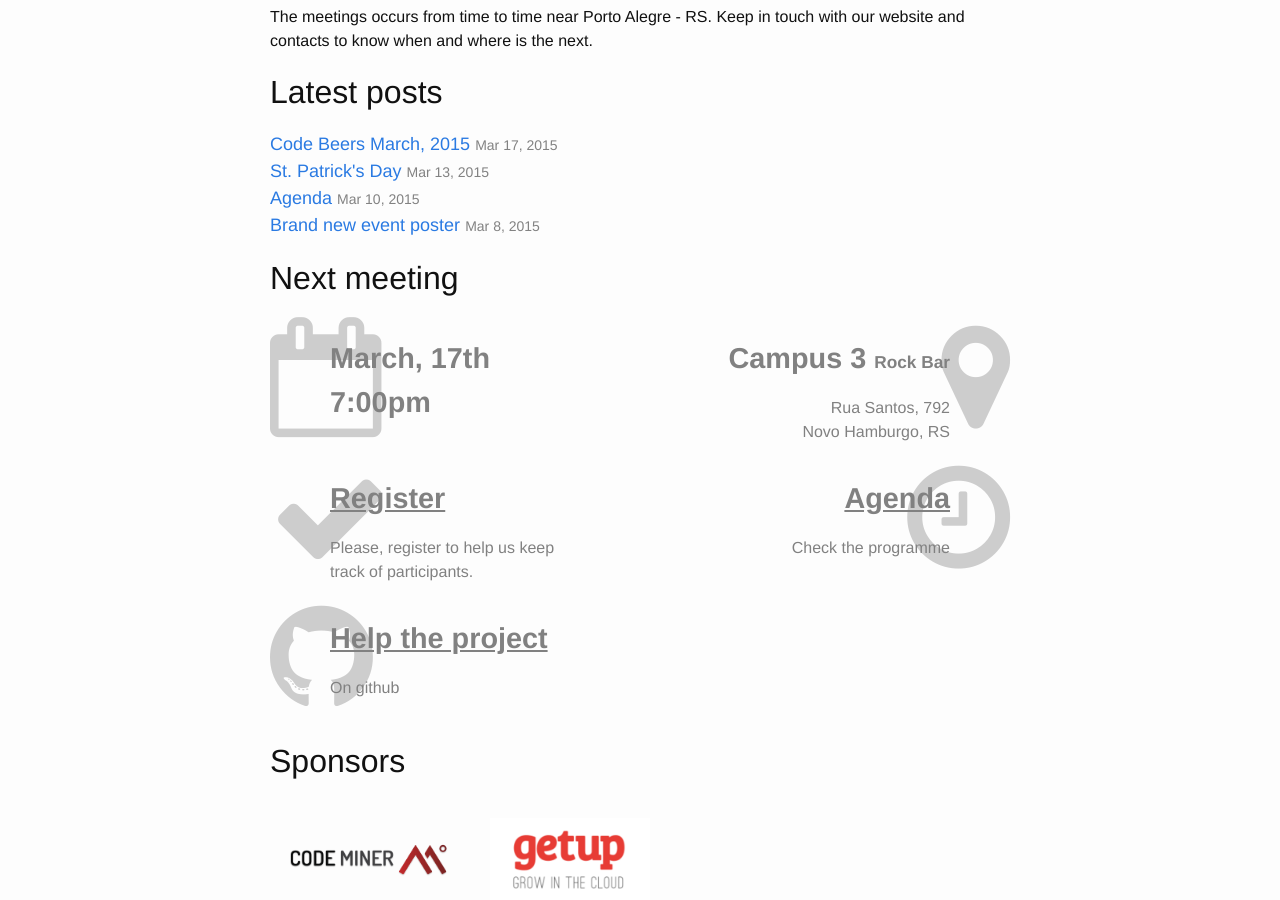
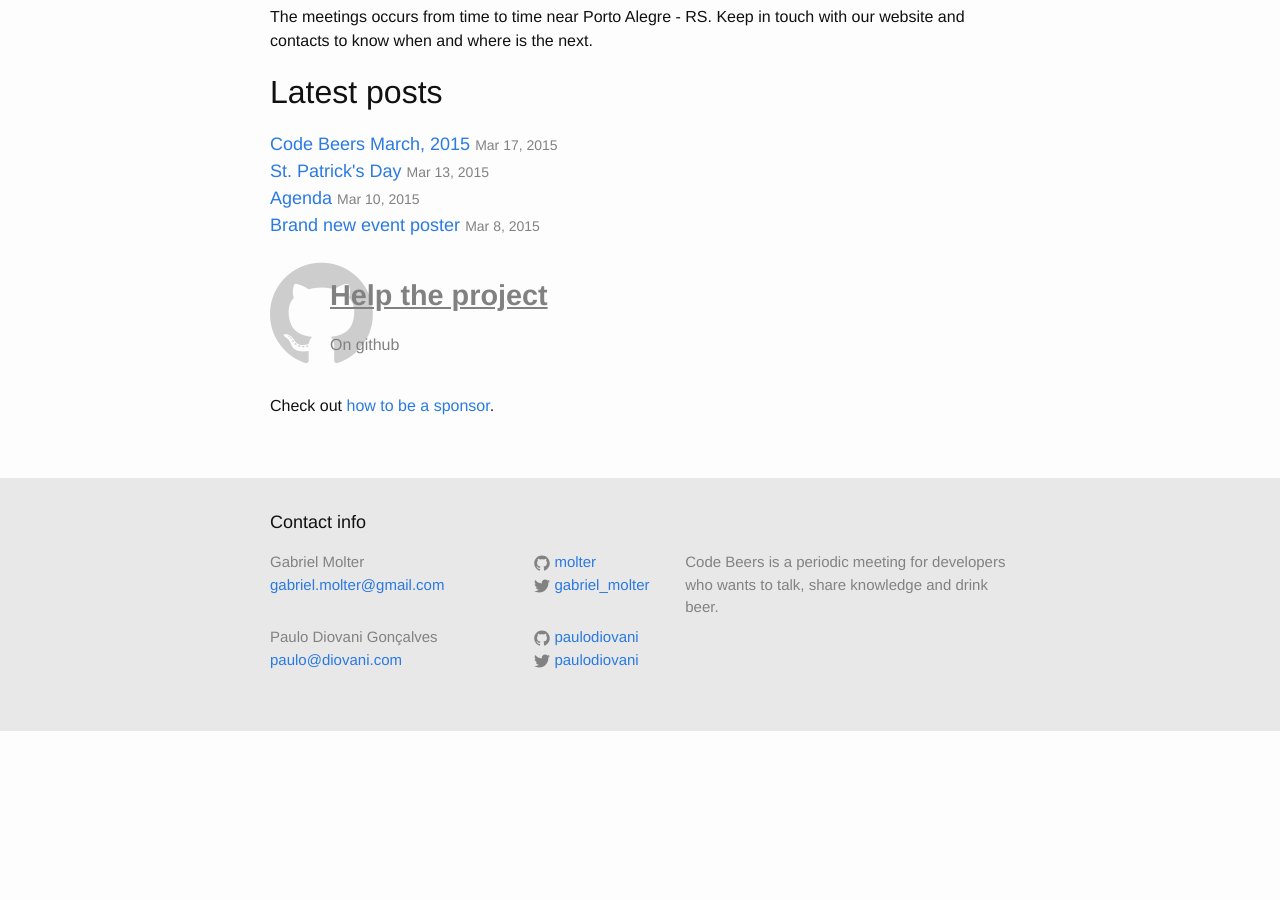
Before and after one commit to codebeers/codebeers.github.io, a Jekyll site: the page built from _pages/home.md, in a window 1280 px wide and 900 px high, scrolled down 416 px. Built offline with Jekyll 4.4.1, drawn with Linux system fonts in a browser that asks for light colours; nearby versions of some CDN libraries; after the commit the page ends 1147 px from its top, so only the background shows below that.

Commit message:
Clean home page

```diff
--- a/_pages/home.md
+++ b/_pages/home.md
@@ -24,39 +24,7 @@ touch with our website and contacts to know when and where is the next.
   {% endfor %}
 </ul>
 
-## Next meeting
-
 <ul class="banners">
-  <li class="schedule">
-    <i class="watermark fa fa-calendar-o"></i>
-    <div class="info">
-      <h3>March, 17th <br>
-      7:00pm</h3>
-    </div>
-  </li>
-  <li class="schedule">
-    <i class="watermark fa fa-map-marker"></i>
-    <div class="info">
-    <h3>Campus 3 <small>Rock Bar</small></h3>
-      Rua Santos, 792 <br>
-      Novo Hamburgo, RS
-    </div>
-  </li>
-  <li class="schedule">
-    <i class="watermark fa fa-check"></i>
-    <div class="info">
-        <h3 markdown="1">[Register][eventick]</h3>
-        Please, register to help us keep track of
-        participants.
-    </div>
-  </li>
-  <li class="schedule">
-    <i class="watermark fa fa-clock-o"></i>
-    <div class="info">
-        <h3 markdown="1">[Agenda][programme]</h3>
-        Check the programme
-    </div>
-  </li>
   <li class="schedule">
     <i class="watermark fa fa-github"></i>
     <div class="info">
@@ -64,13 +32,6 @@ touch with our website and contacts to know when and where is the next.
         On github
     </div>
   </li>
-</ul>
-
-## Sponsors
-
-<ul class="sponsor-logos">
-  <li><a href="http://codeminer42.com"><img src="/img/logo-codeminer.png" alt="codeminer"></a></li>
-  <li><a href="http://getupcloud.com"><img src="/img/logo-getup.png" alt="getupcloud"></a></li>
 </ul>
 
 Check out [how to be a sponsor][sponsor].
```
